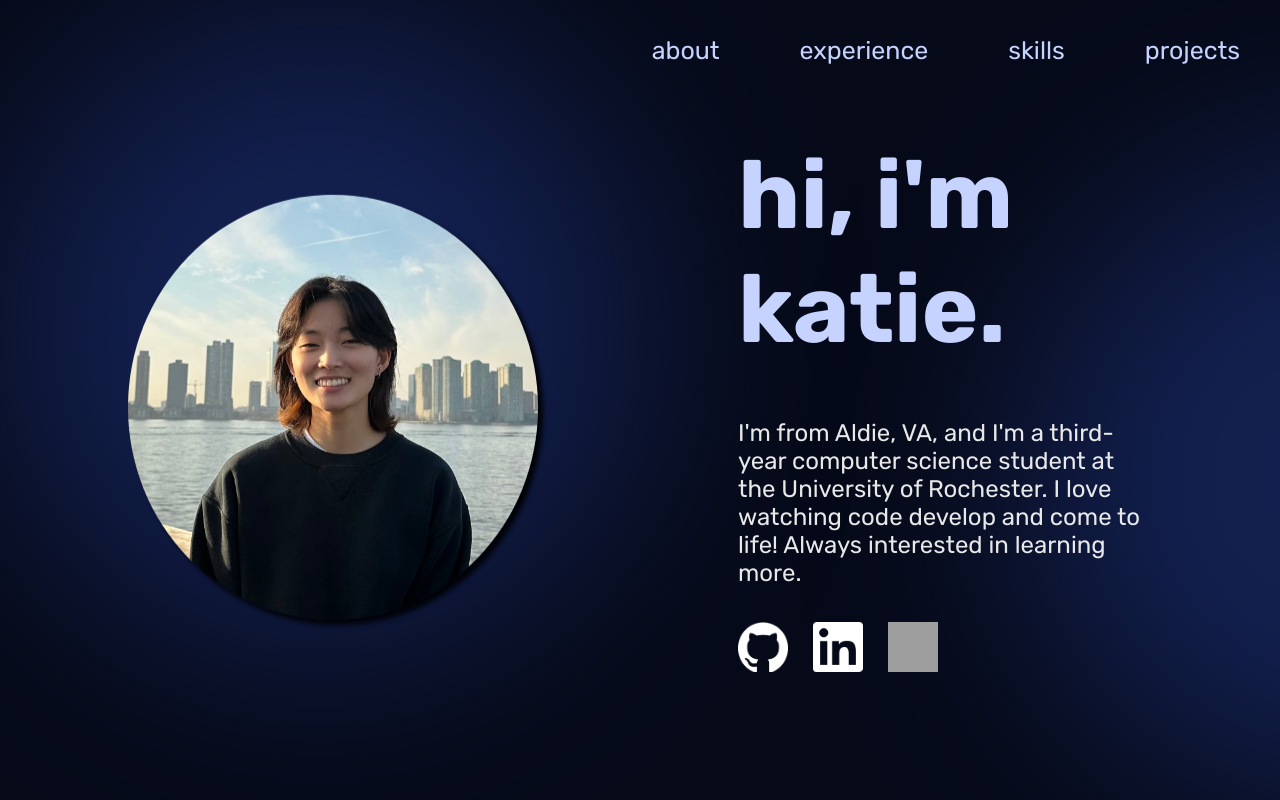
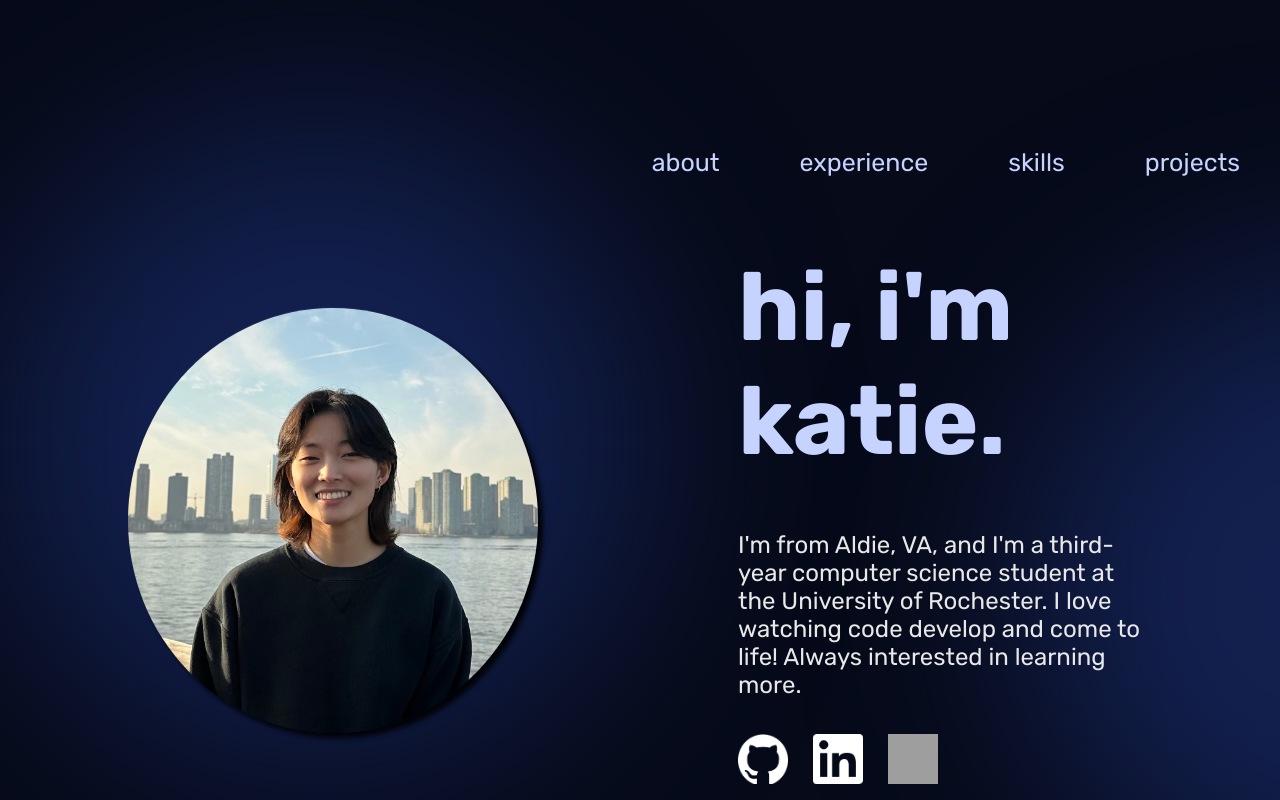
Before and after one commit to k8eseo/personal-website, a React (Vite) app: page / in a window 1280 px wide. Shown: the top 800 px of the page. Built offline with nearby package versions, Linux system fonts and the light colour scheme; grey boxes are pictures that could not be loaded.

Commit message:
Updated content padding and added screen min width

```diff
--- a/src/index.css
+++ b/src/index.css
@@ -4,6 +4,8 @@ body {
     background-color: var(--bg-color);
     font-family: var(--font);
     overflow-x: hidden;
+    padding-top: 7rem;
+    min-width: 400px;
 }
 
 html {
```
